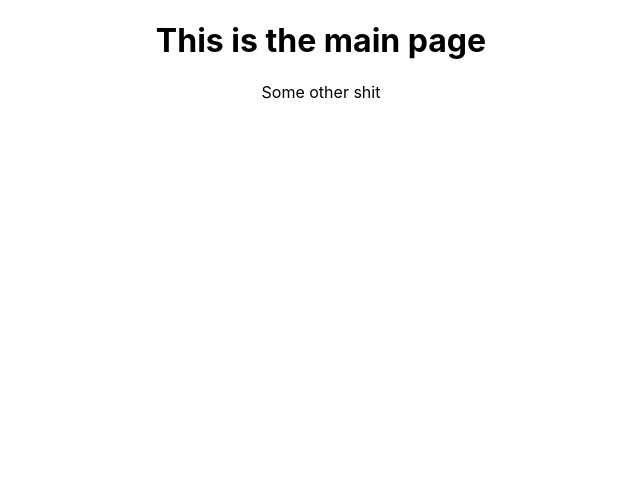
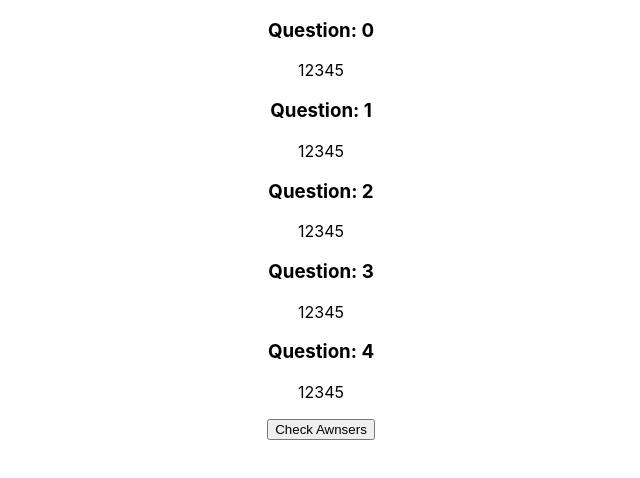
Before and after one commit to nilosofie/scrimbaQuizzical, a React (Create React App) app: page / in a window 1280 px wide. Both pictures are taken after a click on the button "Start quiz". Shown: the top 478 px of the page, without its empty margins (319-959 px from the left). Built offline with nearby package versions, Linux system fonts and the light colour scheme.

Commit message:
First stucture draft

```diff
--- a/public/index.html
+++ b/public/index.html
@@ -24,7 +24,7 @@
       work correctly both with client-side routing and a non-root public URL.
       Learn how to configure a non-root public URL by running `npm run build`.
     -->
-    <title>React App</title>
+    <title>Quizzical</title>
   </head>
   <body>
     <noscript>You need to enable JavaScript to run this app.</noscript>
--- a/src/App.js
+++ b/src/App.js
@@ -9,12 +9,16 @@ function App() {
   const [intro, setIntro] = React.useState(true);
 
   function handleIntro() {
-    setIntro(false);
+    setIntro((old) => !old);
   }
 
   return (
     <div className="App">
-      {intro ? <Intro handleIntro={() => handleIntro()} /> : <Main />}
+      {intro ? (
+        <Intro handleIntro={() => handleIntro()} />
+      ) : (
+        <Main handleIntro={() => handleIntro()} />
+      )}
     </div>
   );
 }
--- a/src/components/Main.js
+++ b/src/components/Main.js
@@ -1,10 +1,29 @@
 import React from 'react';
+import Question from './Question';
 
-export default function Main() {
+export default function Main(props) {
+  const [questions, setQuestions] = React.useState(fetchQuestions());
+
+  function fetchQuestions() {
+    const arrNewArr = [];
+    for (let i = 0; i < 5; i++) {
+      arrNewArr.push({
+        question: `Question: ${i}`,
+        options: [1, 2, 3, 4, 5],
+      });
+    }
+    return arrNewArr;
+  }
+
+  const questionElements = questions.map((question) => (
+    <Question question={question.question} options={question.options} />
+  ));
+
   return (
     <div>
-      <h1>This is the main page</h1>
-      <p>Some other shit</p>
+      {questionElements}
+
+      <button onClick={props.handleIntro}>Check Awnsers</button>
     </div>
   );
 }
--- /dev/null
+++ b/src/components/Question.js
@@ -0,0 +1,10 @@
+import React from 'react';
+
+export default function Question(props) {
+  return (
+    <div>
+      <h3>{props.question}</h3>
+      <p>{props.options}</p>
+    </div>
+  );
+}
```
